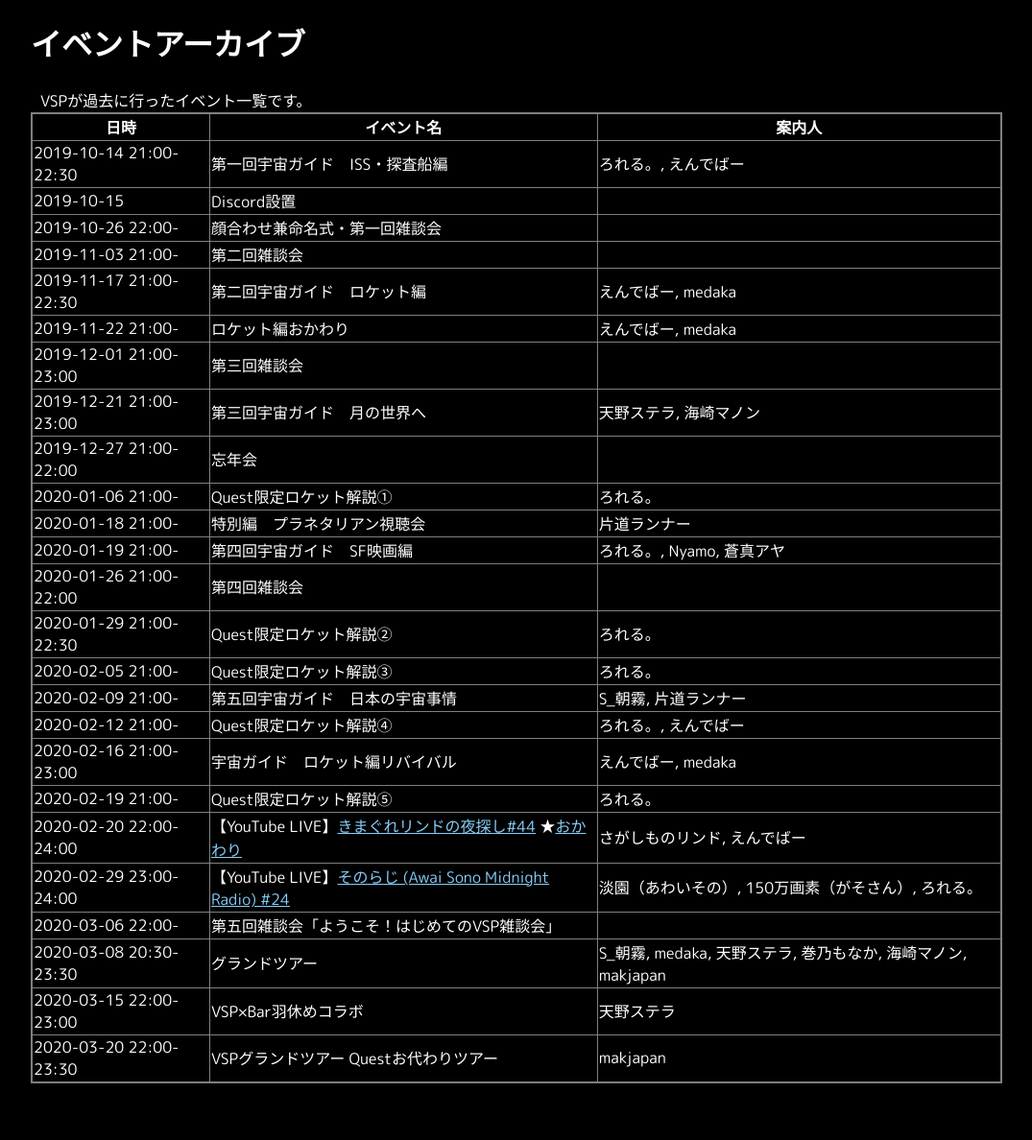
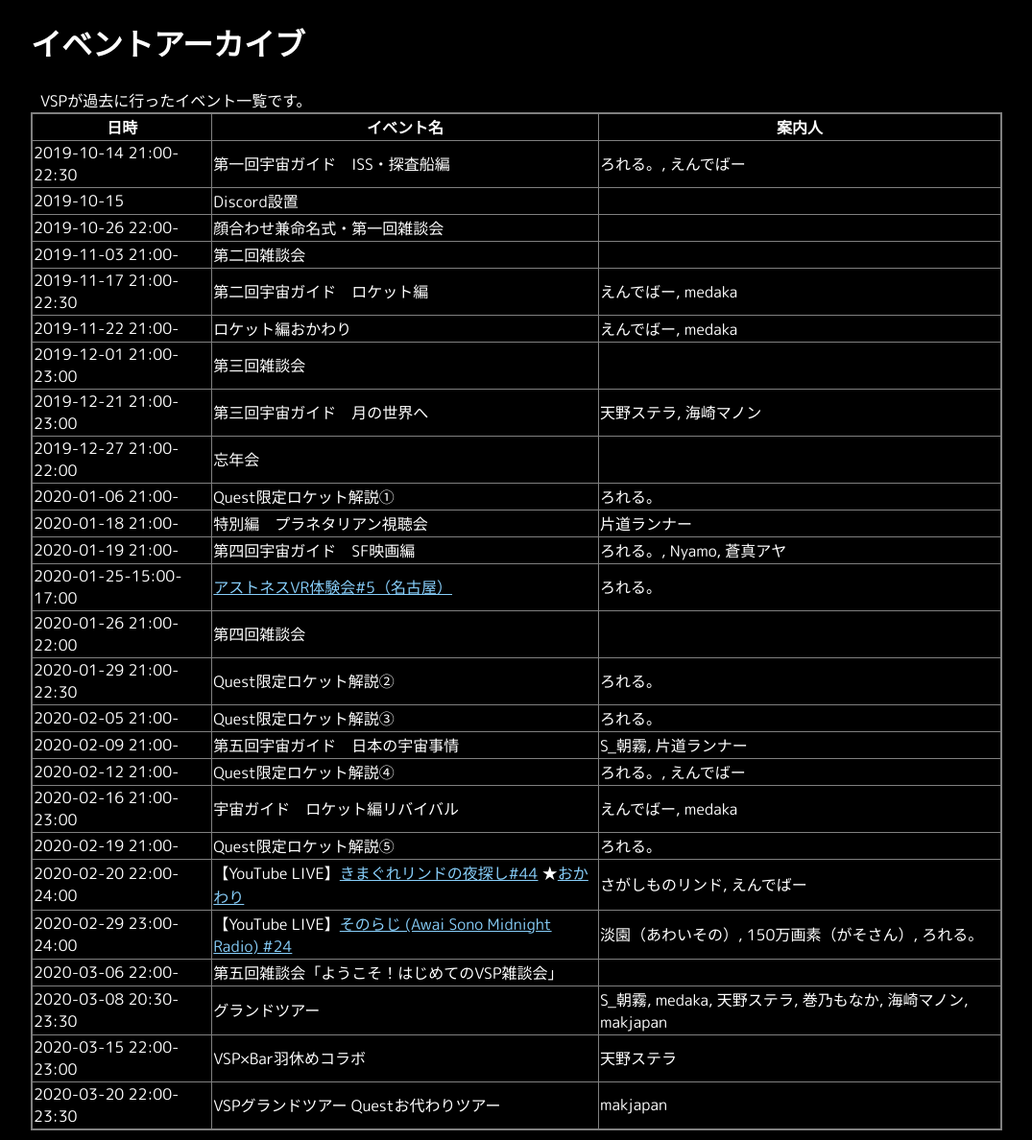
Before and after one commit to VirtualSpaceProgram/VirtualSpaceProgram.github.io, a Jekyll site: the page built from docs/event_archive.md, in a window 1280 px wide. Shown: the whole page at 96% size, without its empty margins (102-1177 px from the left). Built offline with Jekyll 4.4.1, drawn with Linux system fonts in a browser that asks for light colours; our own code applies the rules of GitHub Pages for plain Markdown files; before the commit the page ends 1139 px from its top, so only the background shows below that.

Commit message:
Update event archive

```diff
--- a/docs/event_archive.md
+++ b/docs/event_archive.md
@@ -15,6 +15,7 @@ VSPが過去に行ったイベント一覧です。
 | 2020-01-06 21:00- | Quest限定ロケット解説①　| ろれる。|
 | 2020-01-18 21:00- | 特別編　プラネタリアン視聴会　| 片道ランナー |
 | 2020-01-19 21:00- | 第四回宇宙ガイド　SF映画編　| ろれる。, Nyamo, 蒼真アヤ |
+| 2020-01-25-15:00-17:00 | [アストネスVR体験会#5（名古屋）](https://astoness.connpass.com/event/163678/) | ろれる。|
 | 2020-01-26 21:00-22:00 | 第四回雑談会 | |
 | 2020-01-29 21:00-22:30 | Quest限定ロケット解説②　| ろれる。 |
 | 2020-02-05 21:00- | Quest限定ロケット解説③　| ろれる。 |
```
